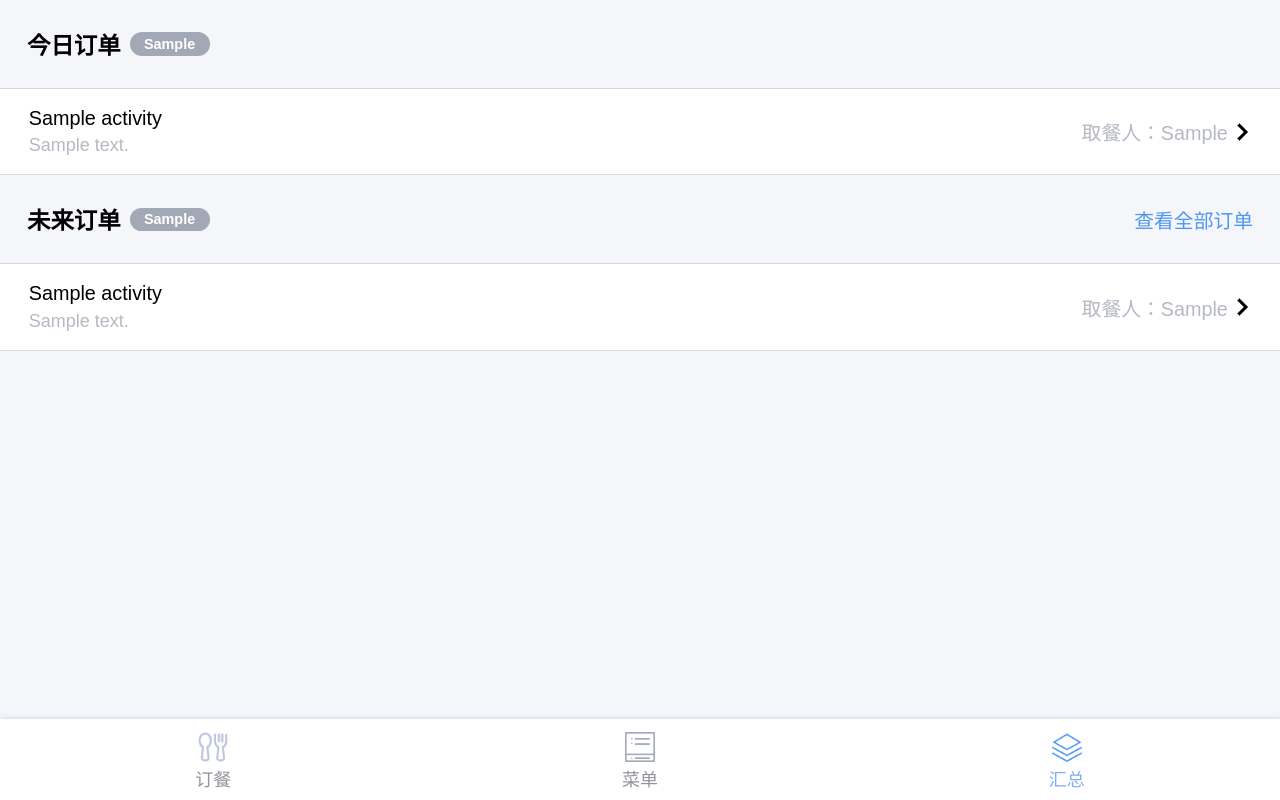
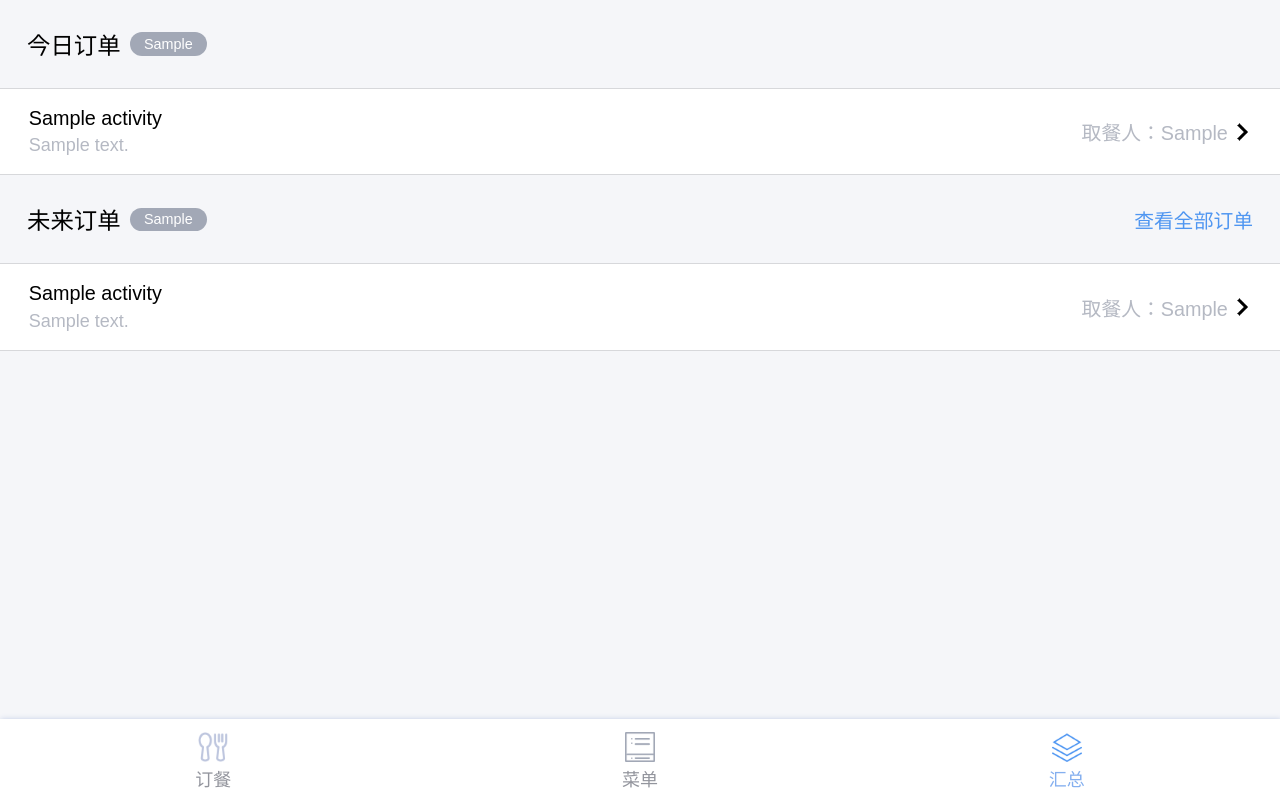
Before and after one commit to lgtian/OrderFoodAssistant, a Flask app: template templates/statistics.html in a window 1280 px wide. Run offline with Flask 2, Linux system fonts and the light colour scheme; the template is opened without the code that fills it: most values are stand-ins (such as "Sample title", 1, 10 or a date in 2020).

Commit message:
修改样式

```diff
--- a/static/order/order-detail.css
+++ b/static/order/order-detail.css
@@ -6,6 +6,7 @@
 .view-order-detail .activity-title {
     padding: 2rem 1.6rem 1.1rem;
     font-size: 1.3rem;
+    font-weight: 300;
 }
 
 .view-order-detail .activity-title .deliveryman {
--- a/static/statistics/statistics.css
+++ b/static/statistics/statistics.css
@@ -15,7 +15,7 @@ body {
 .view-statistics .activity-list-title {
     padding: 1.5rem;
     font-size: 1.3rem;
-    font-weight: bold;
+    font-weight: 300;
     border-bottom: 1px solid #d7d8db;
 }
 
```
